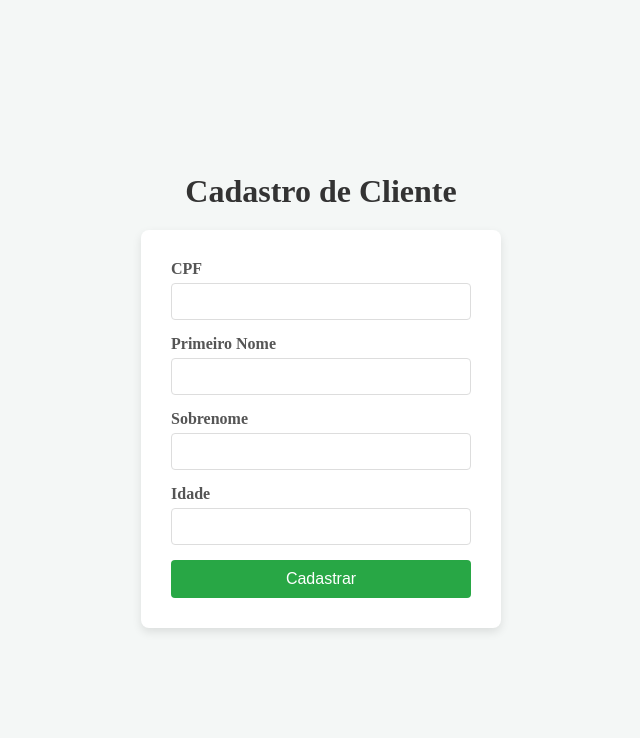
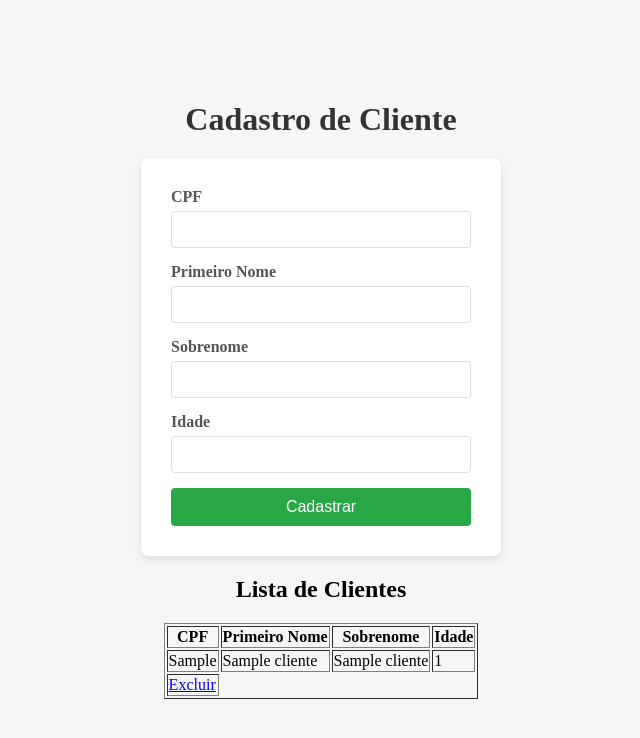
Before and after one commit to oLucaas/integracaoWeb, a Flask app: page / in a window 1280 px wide. Shown: the top 738 px of the page, without its empty margins (319-959 px from the left). Run offline with Flask 3, Linux system fonts and the light colour scheme; tables that the repository leaves empty or names only in its code hold one stand-in row (values such as "Sample post").

Commit message:
Add files via upload

```diff
--- a/integracaoBDNT/templates/index.html
+++ b/integracaoBDNT/templates/index.html
@@ -4,7 +4,7 @@
     <meta charset="UTF-8">
     <meta name="viewport" content="width=device-width, initial-scale=1.0">
     <title>Cadastro Clientes</title>
-    <link rel="stylesheet" href="style.css">
+    <link rel="stylesheet" href="static/style.css">
 </head>
 <body>
     <h1>Cadastro de Cliente</h1>
@@ -23,5 +23,29 @@
 
         <button type="submit">Cadastrar</button>
     </form>
+        <h2>Lista de Clientes</h2>
+        <table border="1">
+            <thead>
+                <th>CPF</th>
+                <th>Primeiro Nome</th>
+                <th>Sobrenome</th>
+                <th>Idade</th>
+            </thead>
+            <tbody>
+                {% for cliente in clientes %}
+                    <tr>
+                        <td>{{cliente.CPF}}</td>
+                        <td>{{cliente.PRIMEIRO_NOME}}</td>
+                        <td>{{cliente.SOBRENOME}}</td>
+                        <td>{{cliente.IDADE}}</td>
+                    </tr>
+                    <td>
+                        <a href="{{url_for('excluir', cpf=cliente.CPF)}}"
+                        onclick="return confirm('Deseja remover este cliente?')">
+                        Excluir</a>
+                    </td>
+                {% endfor %}
+            </tbody>
+        </table>
 </body>
 </html>
```
